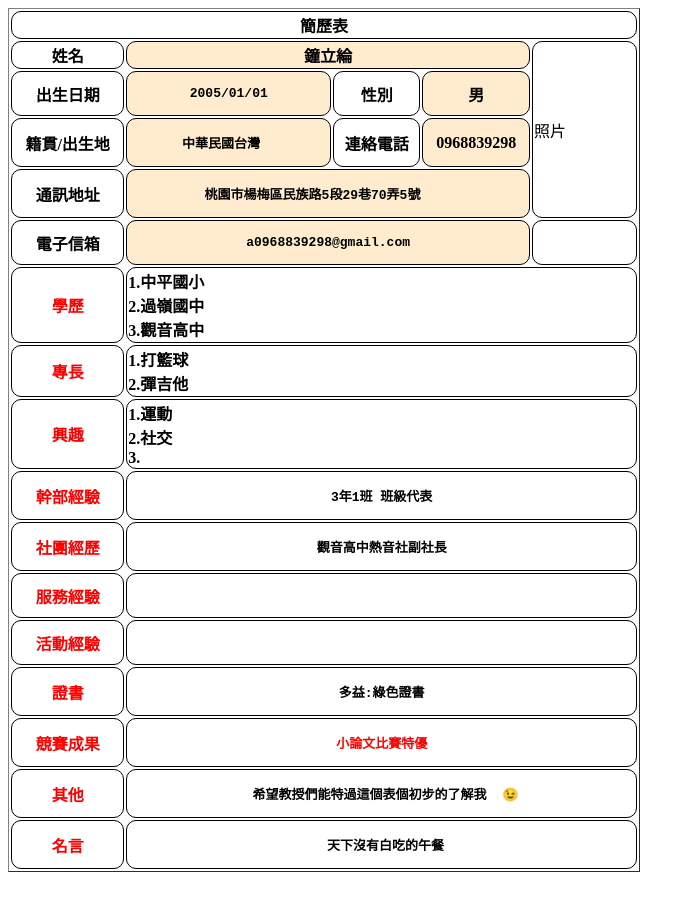
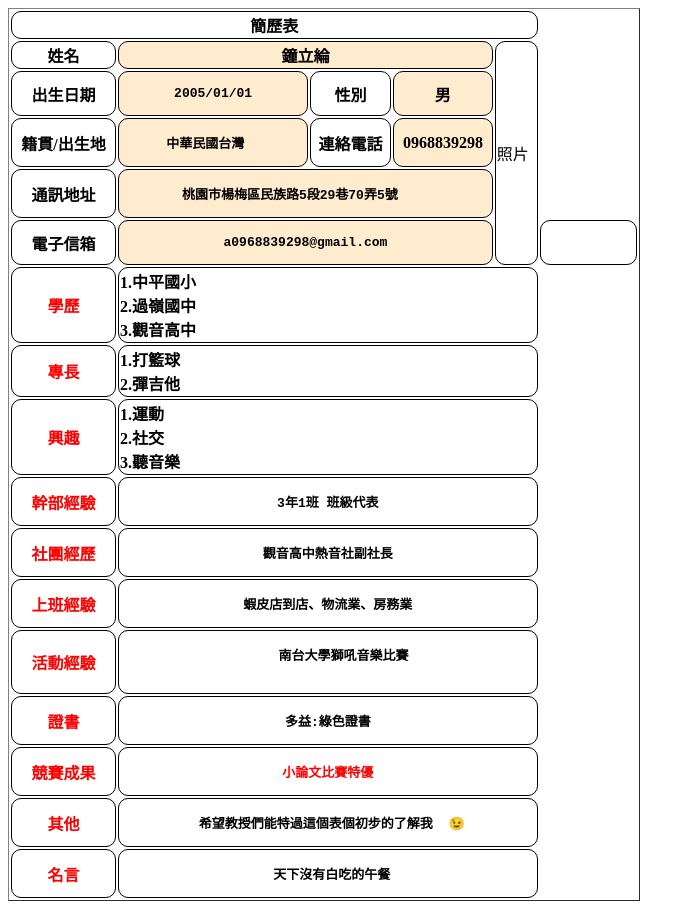
Before and after one commit to elechem/lilun, a plain HTML site: page index.html in a window 1280 px wide. Shown: the whole page, without its empty margins (0-695 px from the left). Before the commit the page ends 880 px from the top, so only its background shows below. Drawn offline with Linux system fonts and the light colour scheme.

Commit message:
Add files via upload

```diff
--- a/index.html
+++ b/index.html
@@ -28,7 +28,7 @@ th, td {
 
 
 
-<th>姓名</th> <th colspan="3" style="background-color:#FFEBCD">鐘立綸</th>  <td rowspan="4">照片</td>
+<th>姓名</th> <th colspan="3" style="background-color:#FFEBCD">鐘立綸</th>  <td rowspan="5">照片</td>
 </tr>
 <tr>
 
@@ -54,7 +54,7 @@ th, td {
 </tr>
 
 <tr>
-<th>電子信箱</th> <th colspan="3" style="background-color:#FFEBCD"><pre>     a0968839298@gmail.com     </pre></th> <th><pre>          </pre></th>
+<th>電子信箱</th> <th colspan="3" style="background-color:#FFEBCD"><pre>     a0968839298@gmail.com     </pre></th> <th ><pre>          </pre></th>
 </tr>
 <tr>
 
@@ -75,7 +75,7 @@ th, td {
 
 
 
-<th style="color:red;">興趣</th> <th colspan="4" align=left>1.運動<br> 2.社交<br> 3.<br></th>
+<th style="color:red;">興趣</th> <th colspan="4" align=left>1.運動<br> 2.社交<br> 3.聽音樂<br></th>
 </tr>
 <tr>
 
@@ -96,14 +96,15 @@ th, td {
 
 
 
-<th style="color:red;">服務經驗</th> <th colspan="4"><pre>          </pre></th>
+<th style="color:red;">上班經驗</th> <th colspan="4"><pre>     蝦皮店到店、物流業、房務業     </pre></th>
 </tr>
 <tr>
 
 
 
 
-<th style="color:red;">活動經驗</th> <th colspan="4"><pre>          </pre></th>
+<th style="color:red;">活動經驗</th> <th colspan="4"><pre>    南台大學獅吼音樂比賽
+      </pre></th>
 </tr>
 <tr>
 
```
